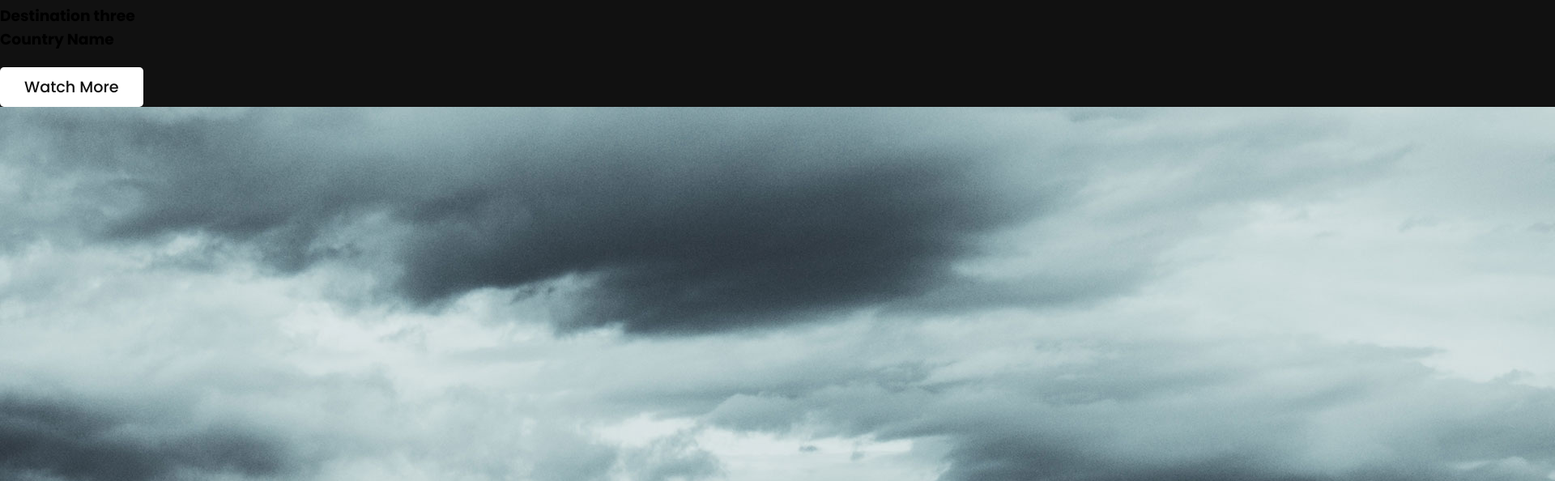
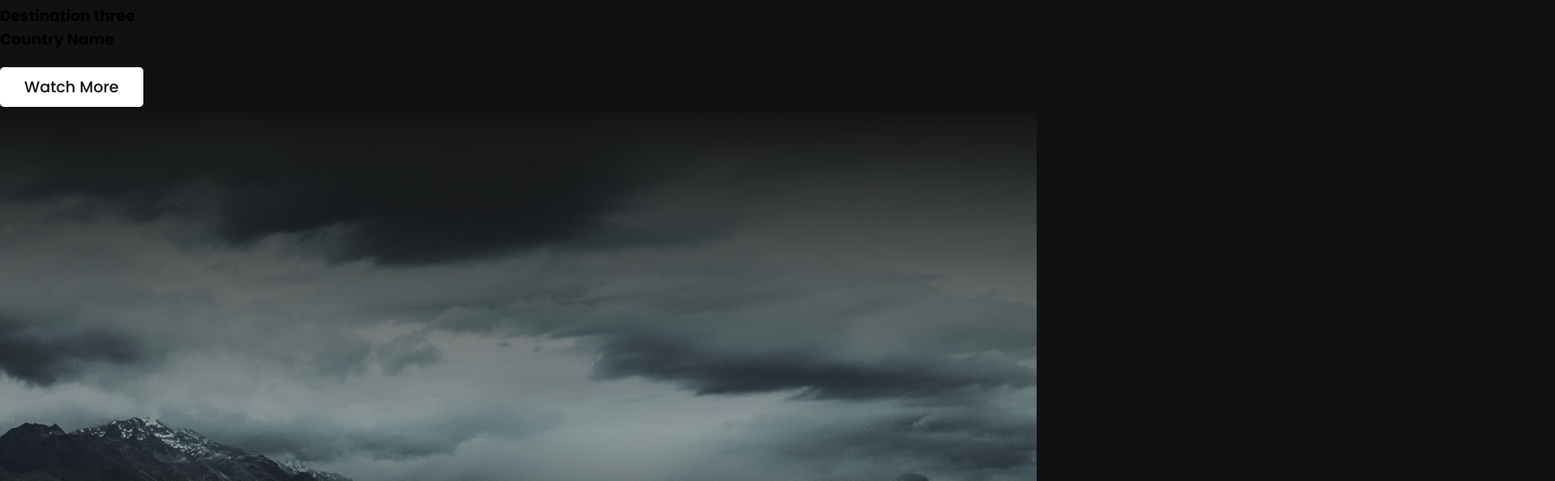
Before and after one commit to alucart2005/little_tourism_page, a plain HTML site: page index.html in a window 1280 px wide. Shown: the part 4167-4761 px from the top of the page at 81% size, 1920 px wide, since content can reach past the window. Drawn offline with Linux system fonts and the light colour scheme.

Commit message:
feat: banner3 section

```diff
--- a/css/styles.scss
+++ b/css/styles.scss
@@ -152,6 +152,45 @@ main{
       background: linear-gradient(to bottom, #111, transparent);
     }
   }
+  .banner3{
+    position: relative;
+    width: 100%;
+    min-height: 100vh;
+    display: flex;
+    justify-content: center;
+    align-items: center;
+    .fitBg{
+      position: absolute;
+      top: 0;
+      left: 0;
+      width: 100%;
+      height: 100vh;
+      object-fit: cover;
+      opacity: 0.7;
+    }
+
+    &::before{
+      content: '';
+      position: absolute;
+      bottom: 0;
+      left: 0;
+      width: 100%;
+      height: 400px;
+      z-index: 1000;
+      background: linear-gradient(to top, #111, transparent);
+    }
+    &::after{
+      content: '';
+      position: absolute;
+      top: 0;
+      left: 0;
+      width: 100%;
+      height: 400px;
+      z-index: 1000;
+      background: linear-gradient(to bottom, #111, transparent);
+    }
+
+  }
 
 }
 a.btn{
```
Also changed, not shown: css/styles.css, 1 other file.
